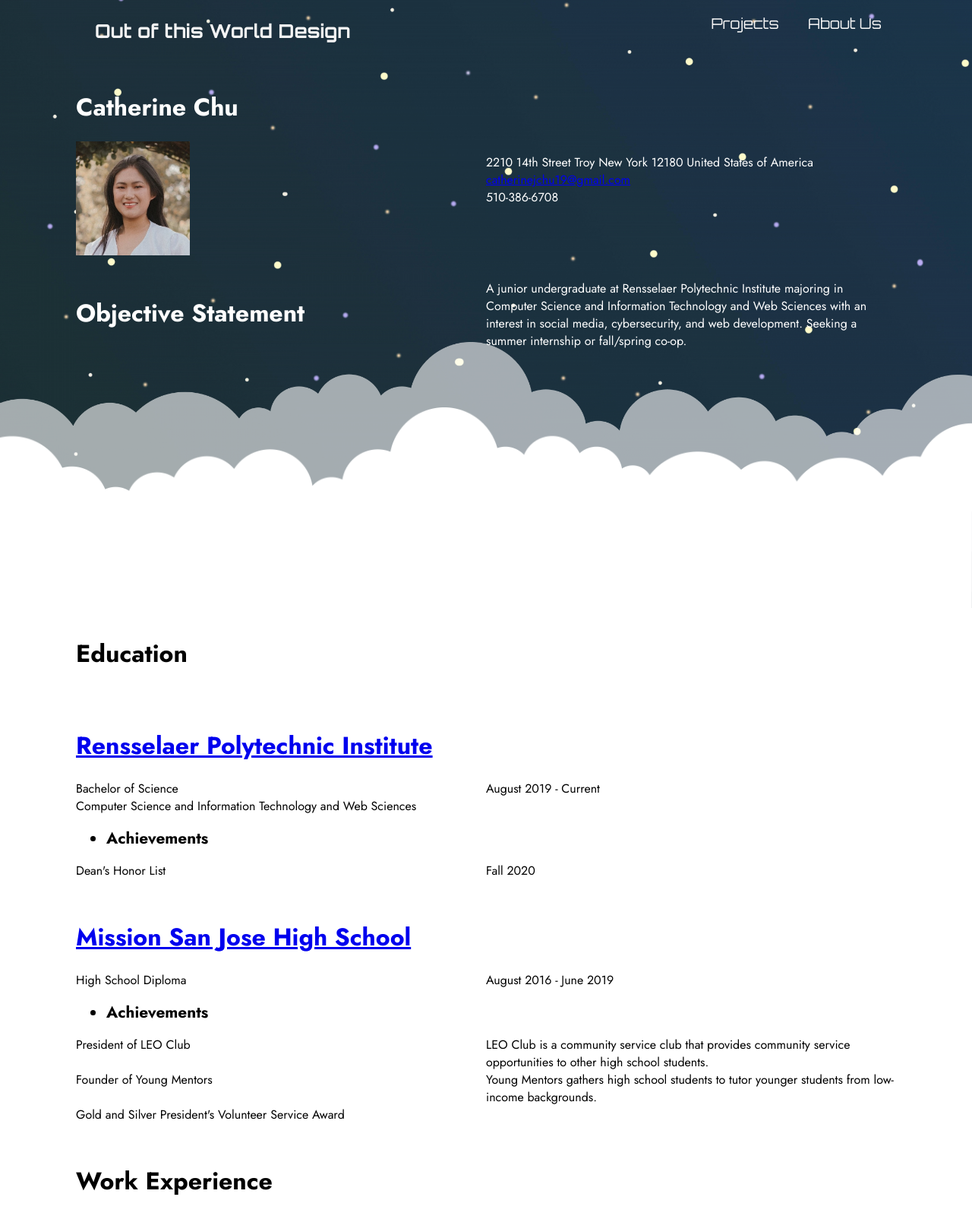
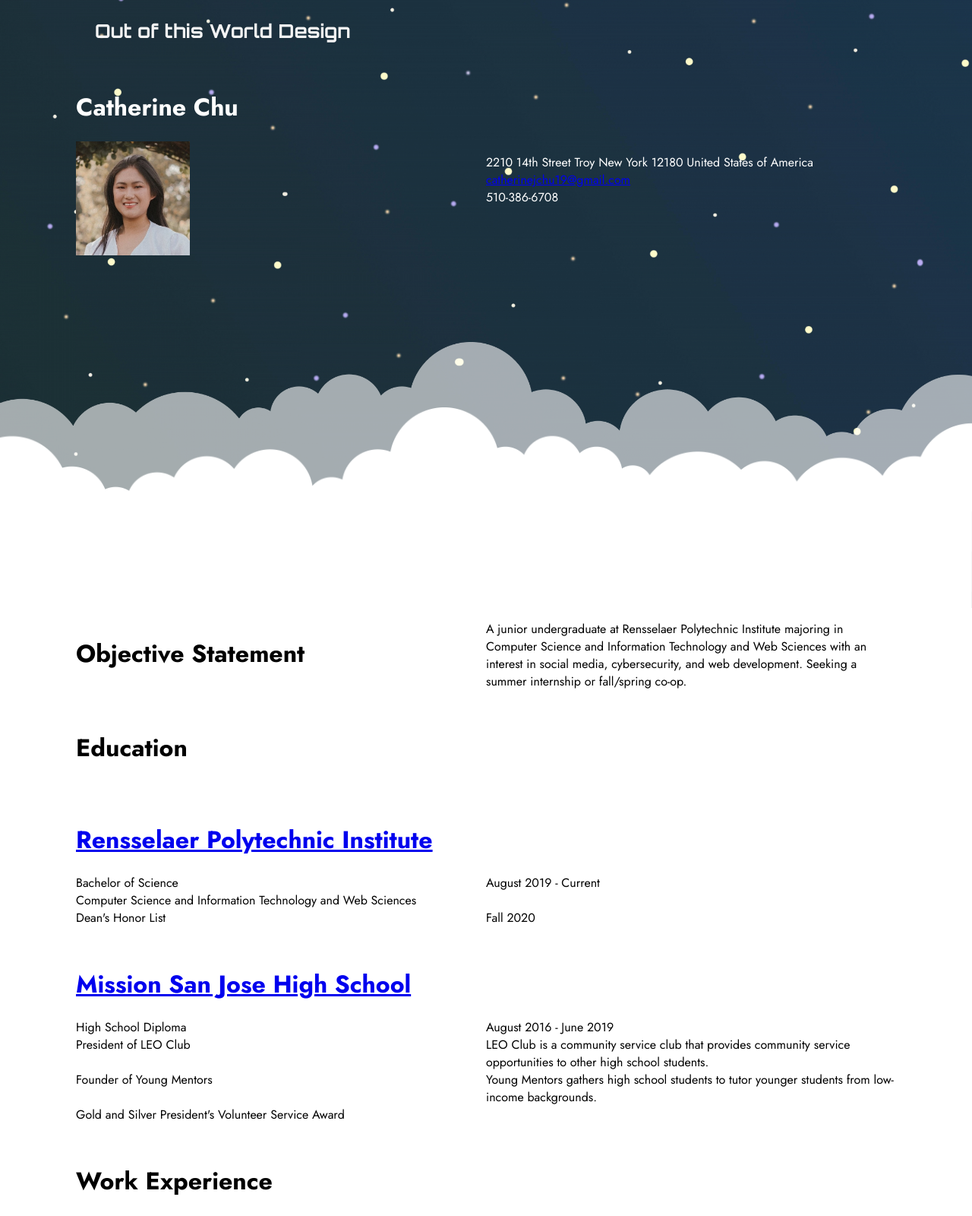
Before and after one commit to chuc4/websys-f21, a plain HTML site: page pages/chuc4.html in a window 1280 px wide. Shown: the top 1600 px of the page at 76% size. Drawn offline with Linux system fonts and the light colour scheme.

Commit message:
updated chuc4.html
fixed certain bugs

```diff
--- a/pages/chuc4.html
+++ b/pages/chuc4.html
@@ -4,7 +4,7 @@
     <meta charset="UTF-8">
     <meta http-equiv="X-UA-Compatible" content="IE=edge">
     <meta name="viewport" content="width=device-width, initial-scale=1.0">
-    <link rel="stylesheet" href="/style.css">
+    <link rel="stylesheet" href="../style.css">
     <link rel="preconnect" href="https://fonts.googleapis.com">
     <link rel="preconnect" href="https://fonts.gstatic.com" crossorigin>
     <link href="https://fonts.googleapis.com/css2?family=Jost:ital,wght@0,300;0,400;0,700;1,300;1,400;1,700&family=Orbitron:wght@400;700&family=Urbanist:wght@300;400;700&display=swap" rel="stylesheet">
@@ -15,16 +15,14 @@
     <header>
         <nav>
         <ul>
-            <li><a href="#home">Out of this World Design</a></li>
-            <li><a href="#about">About Us</a></li>
-            <li><a href="#projects">Projects</a></li>
+            <li><a href="../#home">Out of this World Design</a></li>
         </ul>
         </nav>
         <!-- Introduction -->
         <div class="container">
             <h1>Catherine Chu</h1>
             <br>
-            <img class="u-photo" src="/imgs/catherinechu.jpeg" width="150" height="150"/>
+            <img class="u-photo" src="../imgs/catherinechu.jpeg" width="150" height="150"/>
             <p class="h-card">
                 <span class="p-street-address">2210 14th Street</span>
                 <span class="p-locality">Troy</span>
@@ -38,6 +36,12 @@
             </p>
         </div>
 
+        <img class="clouds-bottom" src="../imgs/cloud-74.png" alt="">
+        <img class="clouds-bottom" src="../imgs/cloud-73.png" alt="">
+    </header>
+
+    <!-- Education -->
+    <div id="projects">
         <!-- Objective Statement -->
         <div class="container">
             <h1>Objective Statement</h1>
@@ -48,12 +52,6 @@
                 summer internship or fall/spring co-op.</a>
         </div>
 
-        <img class="clouds-bottom" src="/imgs/cloud-74.png" alt="">
-        <img class="clouds-bottom" src="/imgs/cloud-73.png" alt="">
-    </header>
-
-    <!-- Education -->
-    <div id="projects">
         <div class="container">
             <h1>Education</h1>
         </div>
@@ -66,10 +64,6 @@
             <a>August 2019 - Current</a>
             <a>Computer Science and Information Technology and Web Sciences</a>
             <br>
-            <ul>
-                <li>Achievements</li>
-            </ul>
-            <br>
             <a>Dean's Honor List</a>
             <a>Fall 2020</a>
         </div>
@@ -79,10 +73,6 @@
             <br>
             <a>High School Diploma</a>
             <a>August 2016 - June 2019</a>
-            <ul>
-                <li>Achievements</li>
-            </ul>
-            <br>
             <a>President of LEO Club</a>
             <a>LEO Club is a community service club that provides community
                 service opportunities to other high school students.</a>
@@ -120,6 +110,7 @@
         <!--Work Experience 3-->
         <div class="container">
             <h1><a>Rising Stars Performer</a></h1>
+            <br>
             <a>October 2017 - May 2019</a>
             <a>Rising Stars Music Group is a group of middle to high
                 schoolers who go to various senior centers to perform
@@ -140,8 +131,8 @@
         </div>
     </div>
     <div id="cloud-ending">
-        <img class="clouds-top" src="/imgs/cloud-73.png" alt="">
-        <img class="clouds-top" src="/imgs/cloud-74.png" alt="">
+        <img class="clouds-top" src="../imgs/cloud-73.png" alt="">
+        <img class="clouds-top" src="../imgs/cloud-74.png" alt="">
     </div>
 </body>
 </html>
```
